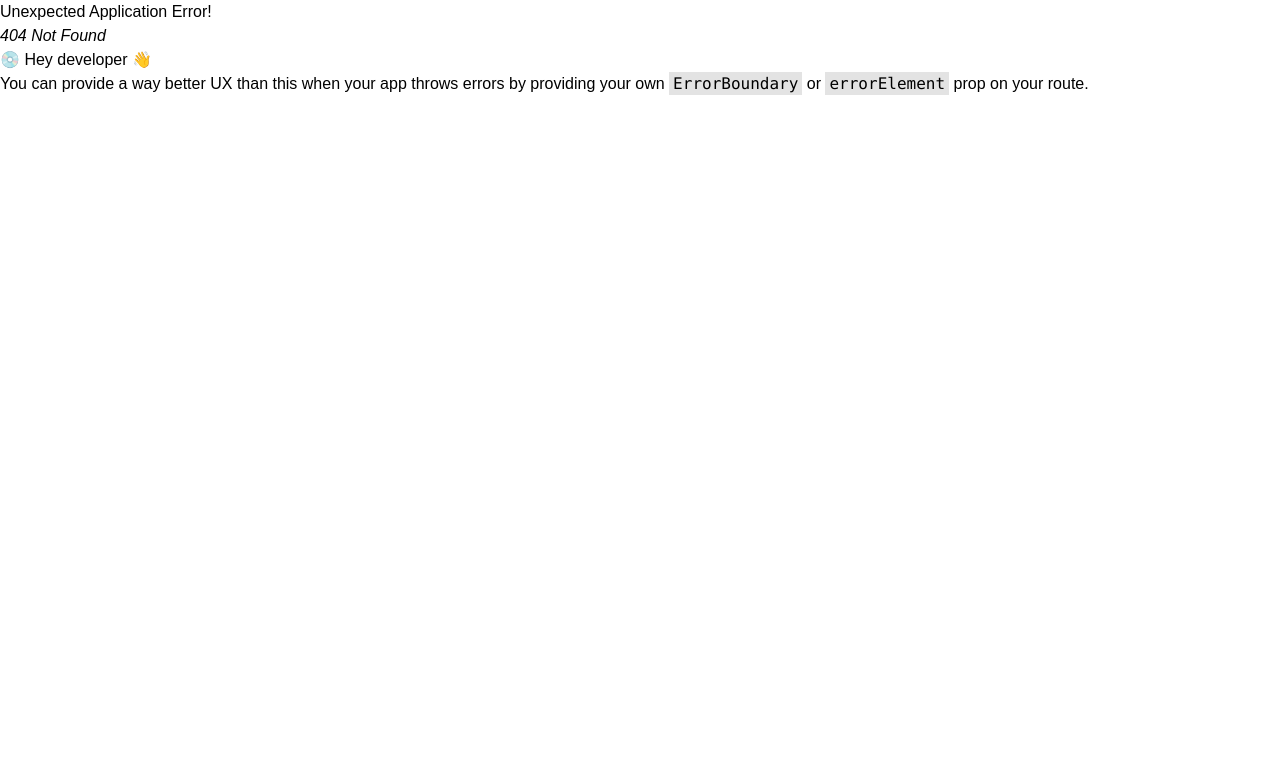
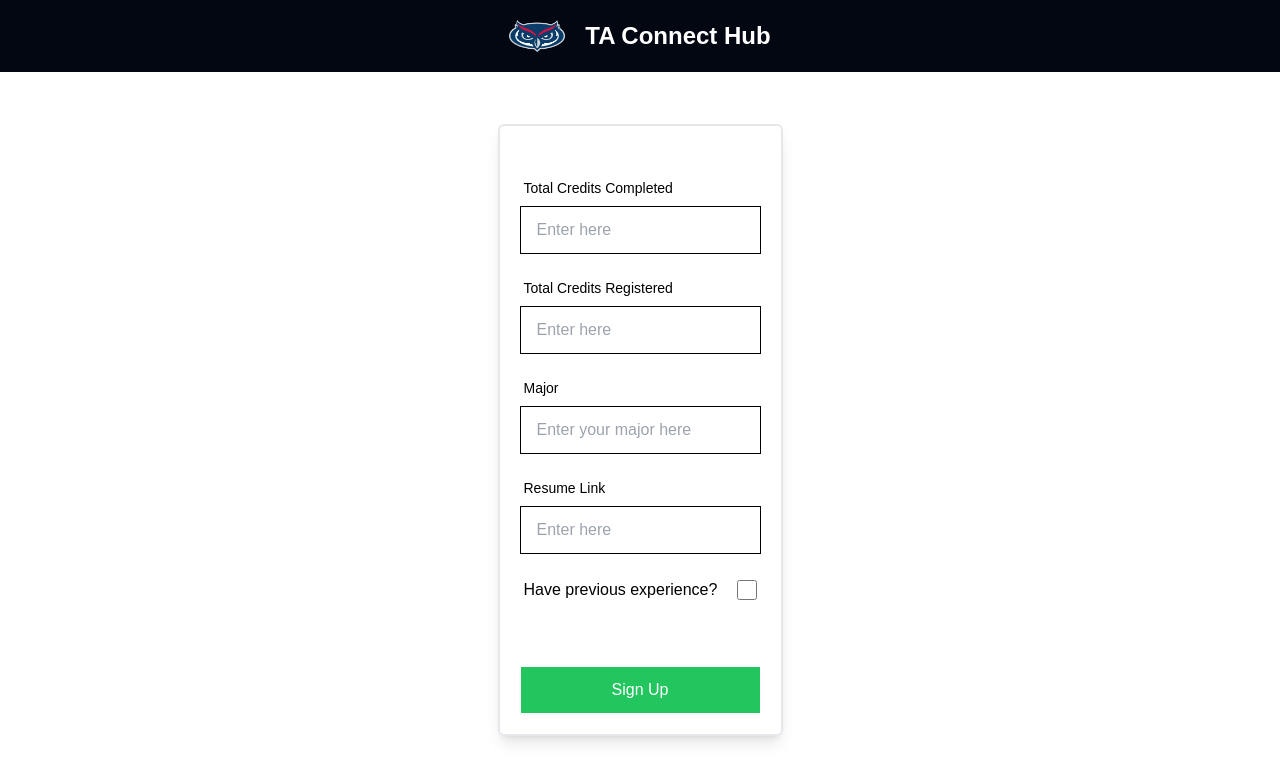
Before and after one commit to vasasowjanya/TAConnectHubFrontEnd, a React (Vite) app: page /dashboard/ta-apply/1 in a window 1280 px wide. Before the commit this address had no page. Shown: the top 782 px of the page. Built offline with nearby package versions, Linux system fonts and the light colour scheme; no server answers; sample sign-in values are in the browser's storage.

Commit message:
application submit done

```diff
--- a/src/app/components/DashboardNavbar.tsx
+++ b/src/app/components/DashboardNavbar.tsx
@@ -6,7 +6,6 @@ import { RoleWiseNavbar } from "./RoleWiseNavbar";
 const DashboardNavbar = () => {
   const token = localStorage.getItem("token");
   const decodedData = jwtDecode(token as string);
-  console.log(decodedData);
 
   return (
     <div>
--- a/src/app/components/RoleWiseNavbar.tsx
+++ b/src/app/components/RoleWiseNavbar.tsx
@@ -4,13 +4,13 @@ import { Link } from "react-router-dom";
 export const RoleWiseNavbar = ({ role }: { role: string }) => {
   const taSidebarItems = (
     <ul className="py-4 bg-[#373737] text-white flex justify-evenly items-center cursor-pointer">
-      <li>Apply Here</li>
+      <li>
+        <Link to="/dashboard/ta-apply">Apply Here</Link>
+      </li>
       <li>My Applications</li>
       <li>Application Status</li>
       <li>Offers</li>
-      <li>
-        <FaRegUser className="text-xl" />
-      </li>
+
       <li
         onClick={() => {
           localStorage.removeItem("token");
@@ -30,9 +30,7 @@ export const RoleWiseNavbar = ({ role }: { role: string }) => {
       </li>
       <li>TA Application Review</li>
       <li>TA Selection Status</li>
-      <li>
-        <FaRegUser className="text-xl" />
-      </li>
+
       <li
         onClick={() => {
           localStorage.removeItem("token");
@@ -50,9 +48,7 @@ export const RoleWiseNavbar = ({ role }: { role: string }) => {
       <li>Course Management</li>
       <li>TA Application Review</li>
       <li>TA Selection Status</li>
-      <li>
-        <FaRegUser className="text-xl" />
-      </li>
+
       <li
         onClick={() => {
           localStorage.removeItem("token");
@@ -68,9 +64,7 @@ export const RoleWiseNavbar = ({ role }: { role: string }) => {
   const instructorSidebarItems = (
     <ul className="py-4 bg-[#373737] text-white flex justify-evenly items-center cursor-pointer">
       <li>TA Feedback</li>
-      <li>
-        <FaRegUser className="text-xl" />
-      </li>
+
       <li
         onClick={() => {
           localStorage.removeItem("token");
--- /dev/null
+++ b/src/app/pages/dashboardpages/TaApplyPage.tsx
@@ -0,0 +1,70 @@
+/* eslint-disable @typescript-eslint/ban-ts-comment */
+// @ts-nocheck
+import { useEffect, useState } from "react";
+import axiosInstance from "../../../utils/axiosInstance";
+import { Link } from "react-router-dom";
+
+const TaApplyPage = () => {
+  const [courseList, setCourseList] = useState([]);
+
+  useEffect(() => {
+    try {
+      const getCourseList = async () => {
+        const res = await axiosInstance.get("/courses?get_all=true");
+        if (res.data.success) {
+          setCourseList(res.data.data.data);
+        }
+      };
+      getCourseList();
+    } catch (err) {
+      console.log(err);
+    }
+  }, []);
+
+  console.log(courseList);
+
+  return (
+    <div>
+      <div>
+        <div className="overflow-x-auto">
+          <table className="table table-zebra">
+            {/* head */}
+            <thead>
+              <tr className="text-lg bg-green-600 text-white">
+                <th></th>
+                <th>Title</th>
+                <th>Course Number</th>
+                <th>CRN Number</th>
+                <th>Term</th>
+                <th>Action</th>
+              </tr>
+            </thead>
+            <tbody>
+              {/* row 1 */}
+
+              {courseList &&
+                courseList.map((course, index) => (
+                  <tr key={index}>
+                    <th>{index + 1}</th>
+                    <td className="text-lg">{course.title}</td>
+                    <td className="text-lg">{course.course_number}</td>
+                    <td className="text-lg">{course.crn_number}</td>
+                    <td className="text-lg">{course.term}</td>
+                    <td>
+                      <Link to={`/dashboard/ta-apply/${course.id}`}>
+                        <button className="px-5 py-3 bg-blue-600 text-white font-semibold text-base">
+                          Apply
+                        </button>
+                      </Link>
+                    </td>
+                  </tr>
+                ))}
+            </tbody>
+          </table>
+        </div>
+      </div>
+    </div>
+  );
+};
+
+export default TaApplyPage;
--- /dev/null
+++ b/src/app/pages/dashboardpages/TaCourseApplyForm.tsx
@@ -0,0 +1,179 @@
+/* eslint-disable @typescript-eslint/no-explicit-any */
+/* eslint-disable @typescript-eslint/no-unused-vars */
+import { useEffect, useState } from "react";
+import { useNavigate, useParams } from "react-router-dom";
+import axiosInstance from "../../../utils/axiosInstance";
+import { jwtDecode } from "jwt-decode";
+import toast from "react-hot-toast";
+import catchAsync from "../../../utils/catchAsync";
+
+const TaCourseApplyForm = () => {
+  const { id } = useParams();
+  const [courseData, setCourseData] = useState();
+  const [hasExperience, setHasExperience] = useState(false);
+
+  const token = localStorage.getItem("token");
+  const decodedData = jwtDecode(token as string);
+
+  useEffect(() => {
+    try {
+      const getCourse = async () => {
+        const res = await axiosInstance.get("/courses/" + id);
+        if (res.data.success) {
+          setCourseData(res.data.data);
+        }
+      };
+      getCourse();
+    } catch (err) {
+      console.log(err);
+    }
+  }, [id]);
+
+  const navigate = useNavigate();
+  const handleSubmit = (event: any) => {
+    event.preventDefault();
+    const form = event.target;
+    const credit_completed = parseInt(form.total_credits_completed.value);
+    const credit_registered = parseInt(form.credit_registered.value);
+    const major = form.major.value;
+    const cv_link = form.cv_link.value;
+    const previous_service = form.previous_service_details.value;
+
+    const submitData = {
+      ta_applicant_id: decodedData.id,
+      has_served_before: hasExperience,
+      credit_completed,
+      cv_link,
+      credit_registered,
+      major,
+      course_id: id,
+    };
+
+    if (hasExperience) {
+      submitData.previous_service_details = previous_service;
+    }
+
+    console.log(submitData);
+
+    catchAsync(async () => {
+      const res = await axiosInstance.post("/applications", submitData);
+      toast.success("Submitted data successfully");
+      navigate("/dashboard/ta-apply");
+    })();
+  };
+
+  return (
+    <div className="py-10 flex flex-col justify-center items-center">
+      <form
+        onSubmit={handleSubmit}
+        className="border-2 border-gray-200 rounded-md shadow-lg p-5 mx-auto"
+      >
+        {courseData && (
+          <h1 className="text-xl font-semibold text-center">
+            Application Form - {courseData.title} - {courseData.term}
+          </h1>
+        )}
+        <br />
+        <div className="grid grid-cols-1 gap-4">
+          <div>
+            <label className="form-control w-full">
+              <div className="label">
+                <span className="label-text font-medium">
+                  Total Credits Completed
+                </span>
+              </div>
+              <input
+                type="number"
+                name="total_credits_completed"
+                id="total_credits_completed"
+                placeholder="Enter here"
+                className="input input-bordered rounded-none w-full"
+              />
+            </label>
+          </div>
+          <div>
+            <label className="form-control w-full">
+              <div className="label">
+                <span className="label-text font-medium">
+                  Total Credits Registered
+                </span>
+              </div>
+              <input
+                type="number"
+                name="credit_registered"
+                id="credit_registered"
+                placeholder="Enter here"
+                className="input input-bordered rounded-none w-full"
+              />
+            </label>
+          </div>
+
+          <div>
+            <label className="form-control w-full">
+              <div className="label">
+                <span className="label-text font-medium">Major</span>
+              </div>
+              <input
+                type="text"
+                name="major"
+                id="major"
+                placeholder="Enter your major here"
+                className="input input-bordered rounded-none w-full"
+              />
+            </label>
+          </div>
+          <div>
+            <label className="form-control w-full">
+              <div className="label">
+                <span className="label-text font-medium">Resume Link</span>
+              </div>
+              <input
+                type="text"
+                name="cv_link"
+                id="cv_link"
+                placeholder="Enter here"
+                className="input input-bordered rounded-none w-full"
+              />
+            </label>
+          </div>
+          <div className="my-auto">
+            <label className="label cursor-pointer">
+              <span className="label-text text-base">
+                Have previous experience?
+              </span>
+              <input
+                onChange={() => setHasExperience(!hasExperience)}
+                type="checkbox"
+                className="h-5 w-5"
+              />
+            </label>
+          </div>
+          <div className={`${!hasExperience && "hidden"}`}>
+            <label className="form-control w-full">
+              <div className="label">
+                <span className="label-text font-medium">
+                  Previous Experience
+                </span>
+              </div>
+              <input
+                type="text"
+                name="previous_service_details"
+                id="previous_service_details"
+                placeholder="Enter here"
+                className="input input-bordered rounded-none w-full"
+              />
+            </label>
+          </div>
+
+          <div className="pt-10 my-auto">
+            <button className="w-full btn rounded-none btn-md bg-green-500 hover:bg-green-600 text-white text-base font-medium">
+              Sign Up
+            </button>
+          </div>
+        </div>
+      </form>
+    </div>
+  );
+};
+
+export default TaCourseApplyForm;
--- a/src/app/pages/dashboardpages/UserProfile.tsx
+++ /dev/null
@@ -1,9 +0,0 @@
-const UserProfile = () => {
-    return (
-        <div>
-this is user profile
-        </div>
-    );
-};
-
-export default UserProfile;
--- a/src/routes/Routes.tsx
+++ b/src/routes/Routes.tsx
@@ -16,7 +16,8 @@ import TaSignUp from "../app/pages/authpages/TaSignUp";
 import DepartmentSignUp from "../app/pages/authpages/DepartmentSignUp";
 import CommitteeSignUp from "../app/pages/authpages/CommitteeSignUp";
 import InstructorSignUp from "../app/pages/authpages/InstructorSignUp";
-import Courses from "../app/pages/dashboardpages/Courses";
+import TaApplyPage from "../app/pages/dashboardpages/TaApplyPage";
+import TaCourseApplyForm from "../app/pages/dashboardpages/TaCourseApplyForm";
 
 export default function Routes() {
   const isTokenAvailable = localStorage.getItem("token");
@@ -56,10 +57,11 @@ export default function Routes() {
           path="/dashboard"
           element={isTokenAvailable ? <BaseLayout /> : <Navigate to="/" />}
         >
-          <Route path="courses" element={<Courses />} />
+          <Route path="ta-apply" element={<TaApplyPage />} />
+          <Route path="ta-apply/:id" element={<TaCourseApplyForm />} />
         </Route>
-      </>,
-    ),
+      </>
+    )
   );
 
   return <RouterProvider router={router} />;
```
